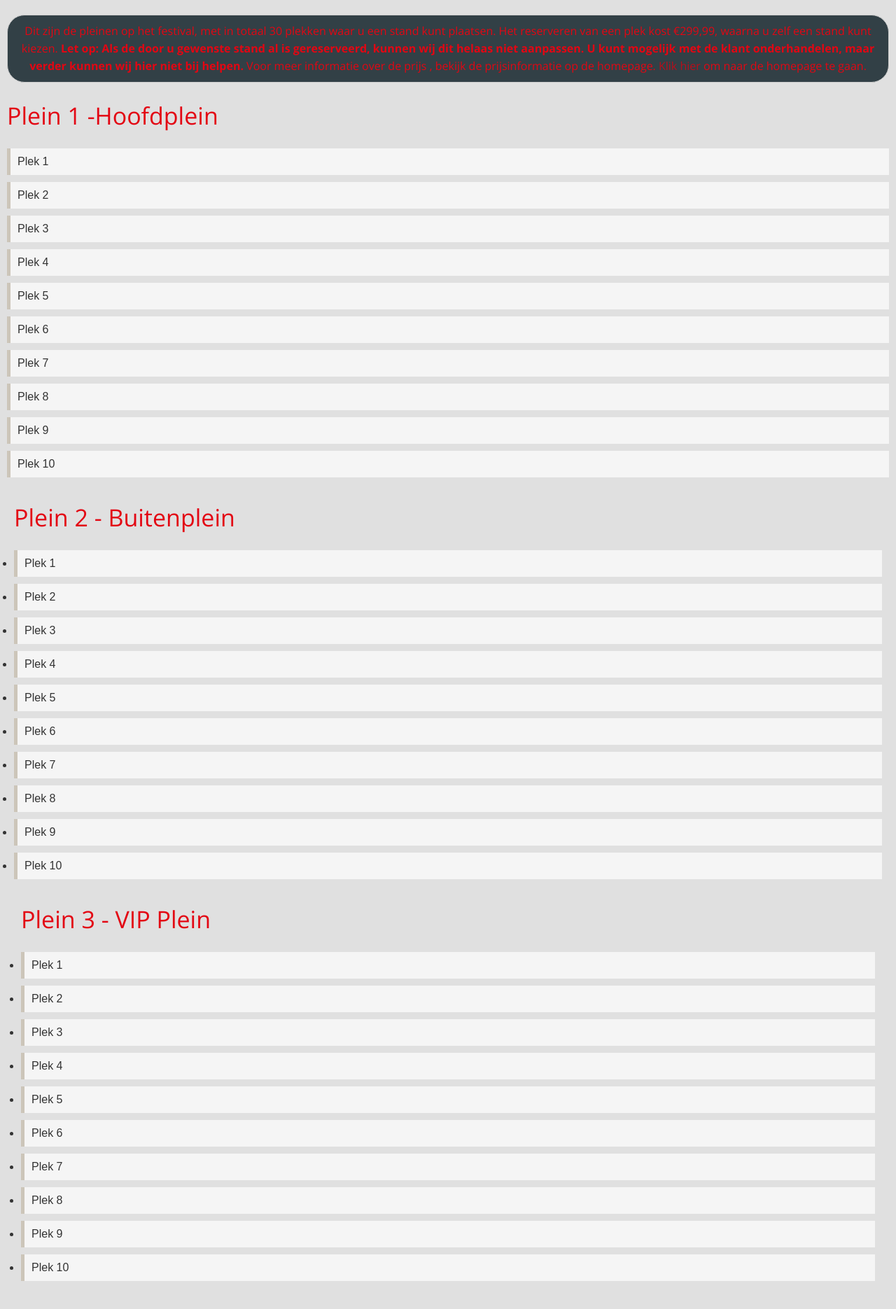
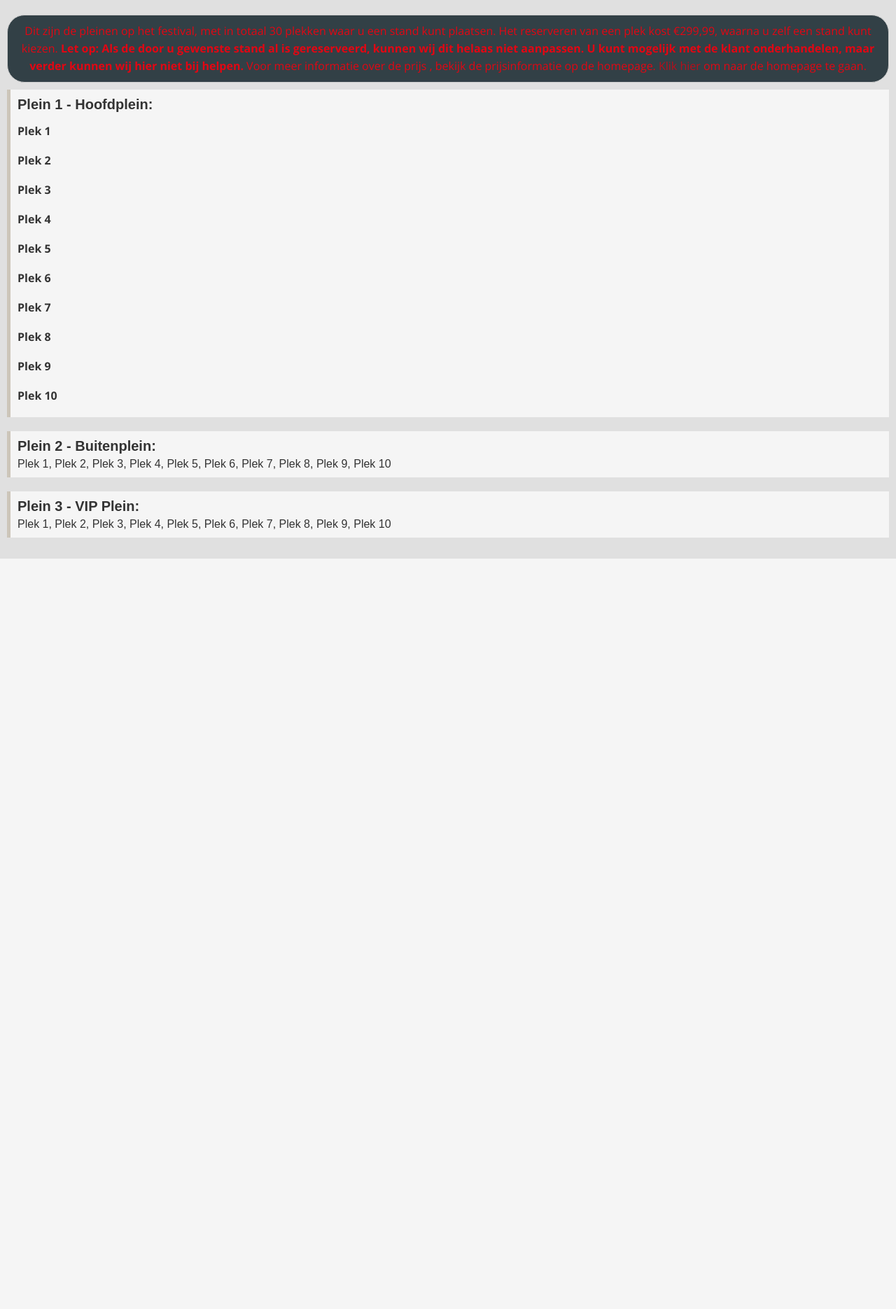
Before and after one commit to NimrodLoozar/Sneakerss, a PHP site: page /informatieStands.html in a window 1280 px wide. Shown: the part 234-2104 px from the top of the page at 70% size. After the commit the page ends 1032 px from the top, so only its background shows below. Run offline with PHP 8.4, Linux system fonts and the light colour scheme.

Commit message:
kleine fix stands

```diff
--- a/assets/css/style.css
+++ b/assets/css/style.css
@@ -3588,3 +3588,57 @@ button:focus {
 }
 
 /* 12. info styling */
+.plein {
+    max-width: 100%;  /* Maximaal 100% van het scherm, voorkomt overflow */
+    margin: 0 auto;
+    padding: 10px; /* Voeg padding toe voor wat ruimte */
+}
+
+.pleinPlek {
+    border-left: 5px solid #ccc5b9;
+    padding: 10px;
+    margin: 10px 0;
+    background-color: #f5f5f5;
+    font-family: Arial, sans-serif;
+    font-size: 16px;
+    color: #333;
+    margin-bottom: 20px;
+}
+
+.plein h1, .plein p {
+    text-align: center;
+    padding: 10px;
+}
+
+.plein h2 {
+    color: #e30613;
+}
+
+.plein h3 {
+    font-size: 16px;
+}
+
+.plein p {
+    font-size: 16px;
+    background-color: #324046;
+    color: #e30613;
+    padding: 10px;
+    margin: 10px auto;
+    border: solid 1px #ccc;
+    max-width: 100%; /* Flexibel binnen de container */
+    border-radius: 25px;
+}
+.plein-titel {
+    font-size: 20px;
+    font-weight: bold;
+    display: block;
+    margin-bottom: 5px;
+    font-family: Arial, sans-serif;
+}
+
+.plekken {
+    font-size: 16px;
+    font-family: Arial, sans-serif;
+    color: #333;
+    display: block;
+}
--- a/informatieStands.html
+++ b/informatieStands.html
@@ -16,41 +16,6 @@
     <title></title>
 
     <style>
-    .plein {
-    max-width: 100%;  /* Maximaal 100% van het scherm, voorkomt overflow */
-    margin: 0 auto;
-    padding: 10px; /* Voeg padding toe voor wat ruimte */
-}
-
-.plein li {
-    border-left: 5px solid #ccc5b9;
-    padding: 10px;
-    margin: 10px 0;
-    background-color: #f5f5f5;
-    font-family: Arial, sans-serif;
-    font-size: 16px;
-    color: #333;
-}
-
-.plein h1, .plein p {
-    text-align: center;
-    padding: 10px;
-}
-
-.plein h2 {
-    color: #e30613;
-}
-
-.plein p {
-    font-size: 16px;
-    background-color: #324046;
-    color: #e30613;
-    padding: 10px;
-    margin: 10px auto;
-    border: solid 1px #ccc;
-    max-width: 100%; /* Flexibel binnen de container */
-    border-radius: 25px;
-}
 
 /* Media query voor mobiele telefoons */
 @media (max-width: 768px) {
@@ -68,13 +33,11 @@
         font-size: 14px;
     }
 
-    .plein ul {
+    .pleinPlek {
         padding: 0;
+        font-size: 14px;
     }
 
-    .plein li {
-        font-size: 14px;
-    }
 }
     </style>
 </head>
@@ -125,51 +88,30 @@
             <a href="index.html">Klik hier</a> om naar de homepage te gaan.
         </p>
 
-        <h2>Plein 1 -Hoofdplein</h2>
-        <ul>
-            <li>Plek 1</li>
-            <li>Plek 2</li>
-            <li>Plek 3</li>
-            <li>Plek 4</li>
-            <li>Plek 5</li>
-            <li>Plek 6</li>
-            <li>Plek 7</li>
-            <li>Plek 8</li>
-            <li>Plek 9</li>
-            <li>Plek 10</li>
-        </ul>
+        <div class="pleinPlek">
+            <span class="plein-titel">Plein 1 - Hoofdplein:</span>
+            <span class="plekken">
+                <h3>Plek 1</h3>
+                <h3>Plek 2</h3>
+                <h3>Plek 3</h3>
+                <h3>Plek 4</h3>
+                <h3>Plek 5</h3>
+                <h3>Plek 6</h3>
+                <h3>Plek 7</h3>
+                <h3>Plek 8</h3>
+                <h3>Plek 9</h3>
+                <h3>Plek 10</h3></span>
+        </div>
 
+        <div class="pleinPlek">
+            <span class="plein-titel">Plein 2 - Buitenplein:</span>
+            <span class="plekken">Plek 1, Plek 2, Plek 3, Plek 4, Plek 5, Plek 6, Plek 7, Plek 8, Plek 9, Plek 10</span>
+        </div>
 
-        <div class="plein">
-            <h2>Plein 2 - Buitenplein</h2>
-            <ul>
-                <li>Plek 1</li>
-                <li>Plek 2</li>
-                <li>Plek 3</li>
-                <li>Plek 4</li>
-                <li>Plek 5</li>
-                <li>Plek 6</li>
-                <li>Plek 7</li>
-                <li>Plek 8</li>
-                <li>Plek 9</li>
-                <li>Plek 10</li>
-            </ul>
-
-
-        <div class="plein">
-            <h2>Plein 3 - VIP Plein</h2>
-            <ul>
-                <li>Plek 1</li>
-                <li>Plek 2</li>
-                <li>Plek 3</li>
-                <li>Plek 4</li>
-                <li>Plek 5</li>
-                <li>Plek 6</li>
-                <li>Plek 7</li>
-                <li>Plek 8</li>
-                <li>Plek 9</li>
-                <li>Plek 10</li>
-            </ul>
+        <div class="pleinPlek">
+            <span class="plein-titel">Plein 3 - VIP Plein:</span>
+            <span class="plekken">Plek 1, Plek 2, Plek 3, Plek 4, Plek 5, Plek 6, Plek 7, Plek 8, Plek 9, Plek 10</span>
+        </div>
         </div>
     </div>
 </div>
```
